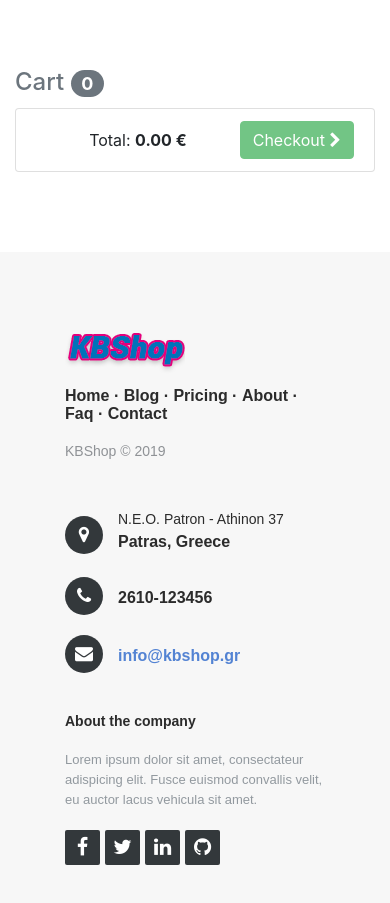
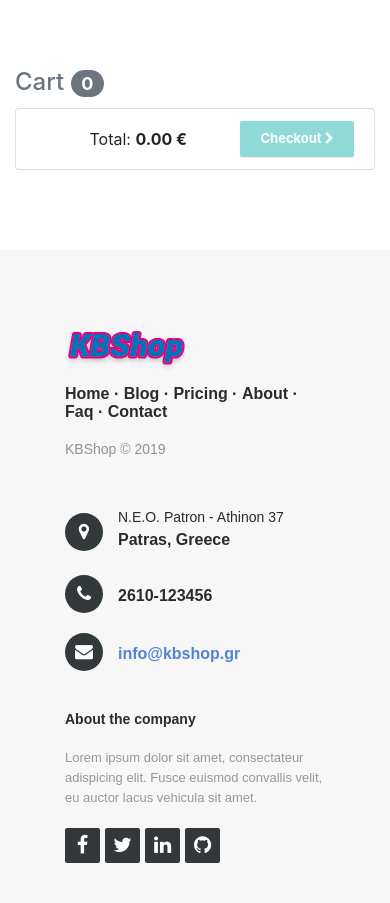
Before and after one commit to man0s/KBShop, an Angular app in the folder FE/: page / in a window 390 px wide. Shown: the part 2774-3677 px from the top of the page. Built offline with nearby package versions, Linux system fonts and the light colour scheme.

Commit message:
ADD checkout form

```diff
--- a/FE/src/eshop/components/products/cart/cart.component.css
+++ b/FE/src/eshop/components/products/cart/cart.component.css
@@ -30,3 +30,19 @@ h5 {
   white-space: normal !important;
   word-wrap: break-word;
 }
+
+.btn-add {
+  border-radius: 2px;
+  background: #56c6c6;
+  box-shadow: 0 1px 1px rgba(0, 0, 0, 0.12);
+  border: 0;
+  color: #ffffff;
+  font-weight: bold;
+  font-size: 13px;
+  padding: 8px 20px;
+}
+
+.btn-add:hover, .btn-add:active {
+  color: #ffffff !important;
+  background-color: #3baeae !important;
+}
--- a/FE/src/eshop/components/products/cart/cart.component.html
+++ b/FE/src/eshop/components/products/cart/cart.component.html
@@ -14,7 +14,7 @@
 
 
         <ng-container *ngFor="let item of (cart | async).items">
-                <li class="list-group-item d-flex justify-content-between lh-condensed">
+                <li class="list-group-item d-flex justify-content-between lh-condensed" style="border-radius: 0">
                     <div class="col-sm-10" >
                       <h5><b>{{item.product.title}}</b></h5>
                       <div class="text-muted" style="padding-top: 8px">{{item.product.price * item.qty}}€</div>
@@ -28,7 +28,7 @@
 
         <li class="list-group-item d-flex justify-content-between">
           <span style="margin: auto;">Total: <strong>{{(cart | async).priceTotal | currency: ' '}} €</strong></span>
-          <button [attr.disabled]="itemCount === 0 ? true : null" type="button" class="btn btn-success btn-responsive" routerLink="/checkout">Checkout <i class="fa fa-chevron-right" aria-hidden="true"></i></button>
+          <button [attr.disabled]="itemCount === 0 ? true : null" type="button" class="btn btn-add btn-responsive" routerLink="/checkout">Checkout <i class="fa fa-chevron-right" aria-hidden="true"></i></button>
         </li>
       </ul>
     </div>
--- a/FE/src/eshop/components/products/checkout/checkout.component.css
+++ b/FE/src/eshop/components/products/checkout/checkout.component.css
@@ -0,0 +1,15 @@
+.btn-add {
+  border-radius: 2px;
+  background: #56c6c6;
+  box-shadow: 0 1px 1px rgba(0, 0, 0, 0.12);
+  border: 0;
+  color: #ffffff;
+  font-weight: bold;
+  font-size: 13px;
+  padding: 8px 20px;
+}
+
+.btn-add:hover, .btn-add:active {
+  color: #ffffff !important;
+  background-color: #3baeae !important;
+}
--- a/FE/src/eshop/components/products/checkout/checkout.component.html
+++ b/FE/src/eshop/components/products/checkout/checkout.component.html
@@ -1 +1,56 @@
-dsds
+<div class="container">
+  <br>
+  <div><h1 style="margin-bottom: 0; text-align: center;">Παραγγελία</h1></div>
+  <hr style="margin-top: 5px; margin-bottom: 0px;">
+  <div class="row">
+    <div class="col-md-4">
+      <h4>
+        <br>
+        <span class="text-muted" style="margin-bottom: 0">Cart </span>
+        <span style="margin-bottom: 3px;" class="badge badge-secondary badge-pill">{{itemCount}}</span>
+      </h4>
+      <ul class="list-group">
+
+        <ng-container *ngFor="let item of (cart | async).items">
+          <li class="list-group-item d-flex justify-content-between lh-condensed" style="border-radius: 0">
+            <div>
+              <h5><b>{{item.product.title}} ({{item.qty}})</b></h5>
+              <span class="text-muted">{{item.product.price}}€</span>
+            </div>
+          </li>
+        </ng-container>
+
+        <li class="list-group-item d-flex justify-content-between" style="border-radius: 0">
+          <span>Σύνολο: </span>
+          <strong>{{(cart | async).priceTotal}}€</strong>
+        </li>
+      </ul>
+      <hr>
+        <a routerLink="/" type="button" class="btn btn-add">Επιστροφή στον Κατάλογο</a>
+    </div>
+    <div class="col-md-8">
+      <br>
+      <h4 style="margin-bottom: 18px">Στοιχεία Παράδοσης</h4>
+      <form action="/checkout" method="POST" style="border: 1px solid rgba(0,0,0,.125)">
+        <div class="col-md-6 address_margin">
+          <label for="firstName">Όνομα</label>
+          <input type="text" class="form-control" name="firstName" placeholder="Όνομα" value="" required>
+        </div>
+        <div class="col-md-6 address_margin">
+          <label for="lastName">Επώνυμο</label>
+          <input type="text" class="form-control" name="lastName" placeholder="Επώνυμο" value="" required>
+        </div>
+        <br>
+        <div class="col-md-12 form-group address_margin">
+          <label for="address">Διεύθυνση</label>
+          <input type="text" class="form-control" name="address" id="location_input" maxlength="100" placeholder="Οδός & Αριθμός" required>
+        </div>
+        <br>
+        <button class="btn btn-success btn-lg btn-block btn-add" type="submit">Ολοκλήρωση Παραγγελίας</button>
+      </form>
+    </div>
+
+
+  </div>
+  <br>
+</div>
```
